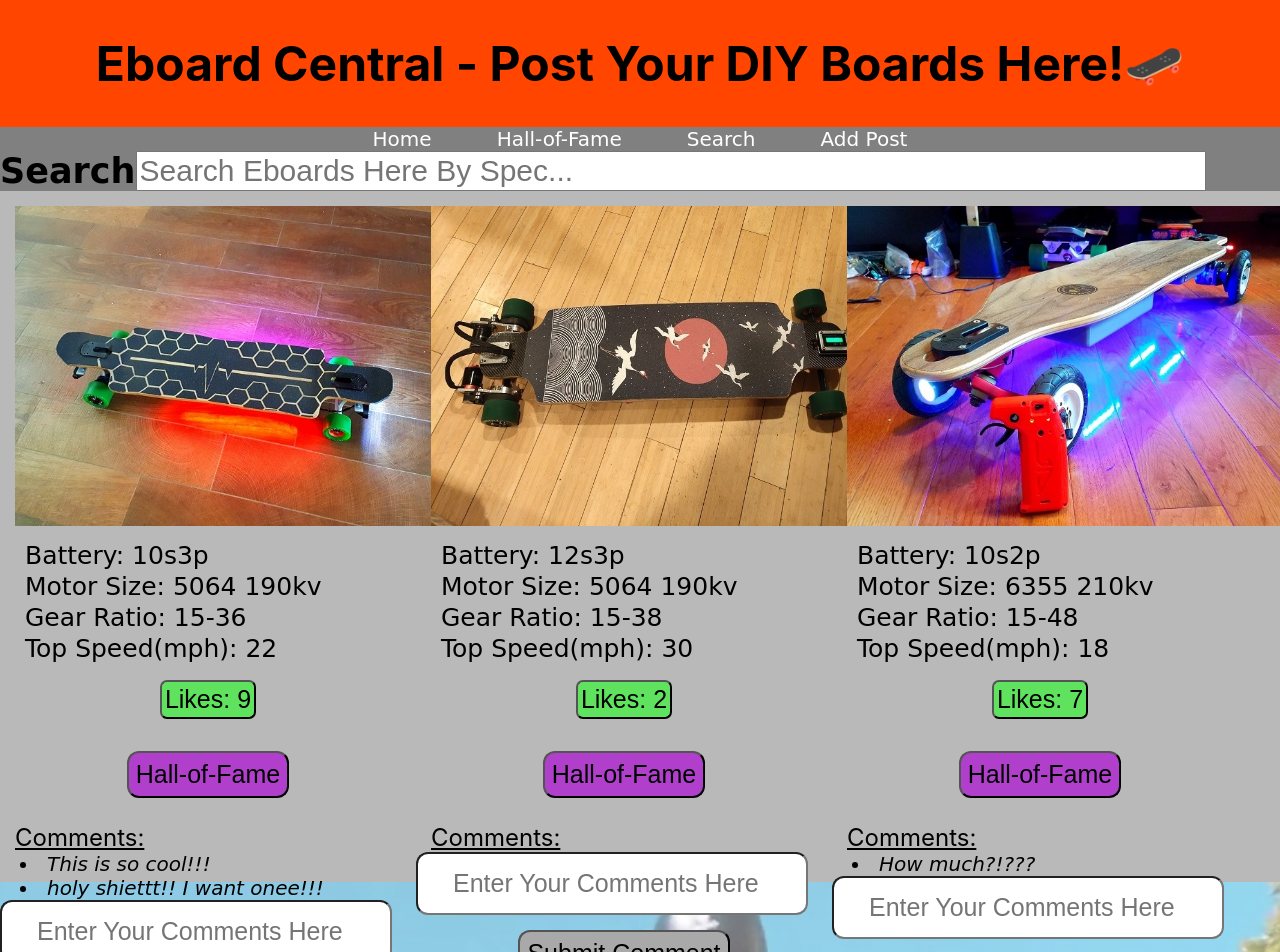
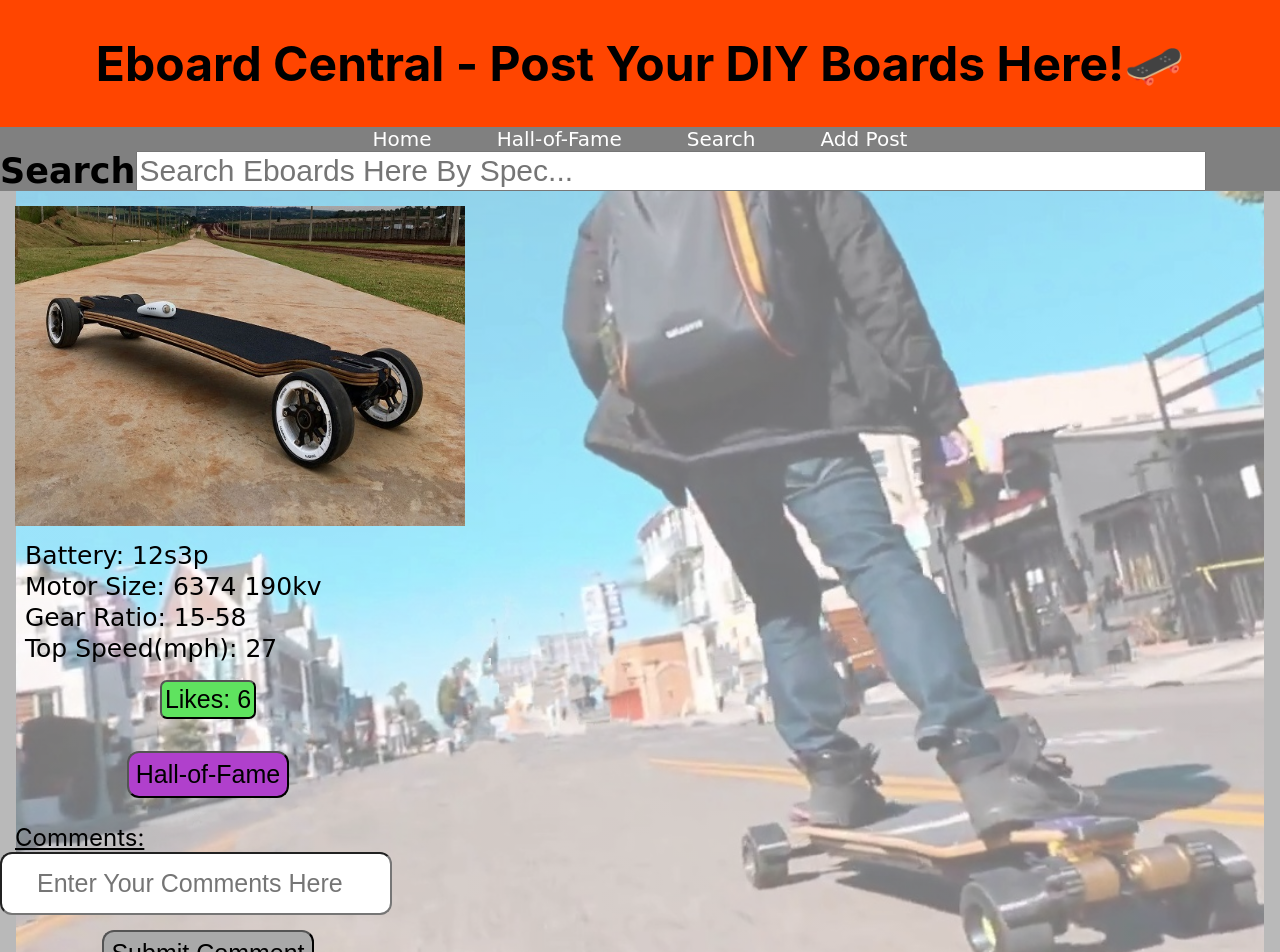
Before and after one commit to codeviith/Phase-2-Project-Eboard, a React (Create React App) app: page /Search in a window 1280 px wide. Shown: the top 952 px of the page. Built offline with nearby package versions, Linux system fonts and the light colour scheme; data requests are answered from the project's data file.

Commit message:
saved changes

```diff
--- a/eboard.json
+++ b/eboard.json
@@ -1,40 +1,17 @@
 {
   "eboards": [
     {
-      "id": 1,
-      "image": "./pics/ID1.jpg",
-      "battery": "10s3p",
-      "motor": "5064 190kv",
-      "gear_ratio": "15-36",
-      "top_speed": "22",
-      "likes": 9,
-      "comment": [
-        "This is so cool!!!",
-        "holy shiettt!! I want onee!!!"
-      ]
-    },
-    {
-      "id": 2,
-      "image": "./pics/ID2.jpeg",
+      "id": 5,
+      "image": "./pics/ID5.jpeg",
       "battery": "12s3p",
-      "motor": "5064 190kv",
-      "gear_ratio": "15-38",
-      "top_speed": "30",
-      "likes": 2,
+      "motor": "6374 190kv",
+      "gear_ratio": "15-58",
+      "top_speed": "27",
+      "likes": 6,
       "comment": []
-    },
-    {
-      "id": 3,
-      "image": "./pics/ID3.jpg",
-      "battery": "10s2p",
-      "motor": "6355 210kv",
-      "gear_ratio": "15-48",
-      "top_speed": "18",
-      "likes": 7,
-      "comment": [
-        "How much?!???"
-      ]
-    },
+    }
+  ],
+  "HallOfFame": [
     {
       "id": 4,
       "image": "./pics/ID4.jpeg",
@@ -48,25 +25,16 @@
       ]
     },
     {
-      "id": 5,
-      "image": "./pics/ID5.jpeg",
-      "battery": "12s3p",
-      "motor": "6374 190kv",
-      "gear_ratio": "15-58",
-      "top_speed": "27",
-      "likes": 6,
-      "comment": []
-    },
-    {
-      "id": 6,
-      "image": "./pics/ID6.jpeg",
-      "battery": "12s3p",
-      "motor": "6384 170kv",
-      "gear_ratio": "direct",
-      "top_speed": "32",
-      "likes": 2,
+      "id": 1,
+      "image": "./pics/ID1.jpg",
+      "battery": "10s3p",
+      "motor": "5064 190kv",
+      "gear_ratio": "15-36",
+      "top_speed": "22",
+      "likes": 9,
       "comment": [
-        "dayum son, direct drive now THATS what im tlaking about."
+        "This is so cool!!!",
+        "holy shiettt!! I want onee!!!"
       ]
     },
     {
@@ -82,6 +50,18 @@
         "dayum look at those wheels good shit!",
         "TAKE MY MONEY!!!!!!!💰💰💰💰💰💰"
       ]
+    },
+    {
+      "id": 6,
+      "image": "./pics/ID6.jpeg",
+      "battery": "12s3p",
+      "motor": "6384 170kv",
+      "gear_ratio": "direct",
+      "top_speed": "32",
+      "likes": 2,
+      "comment": [
+        "dayum son, direct drive now THATS what im tlaking about."
+      ]
     }
   ]
 }
--- a/src/components/EboardPost.js
+++ b/src/components/EboardPost.js
@@ -1,6 +1,6 @@
 import React, {useState} from "react";
 
-function EboardPost({eboard, deletePost, URL}) {
+function EboardPost({eboard, deletePost, addToHallOfFame, URL}) {
     const [likes, setLikes] = useState(eboard.likes)
     const [comments, setComments] = useState(eboard.comment)
     const [commentInput, setCommentInput] = useState("")
@@ -41,6 +41,11 @@ function EboardPost({eboard, deletePost, URL}) {
     function resetCommentInput(e) {
         e.target.reset();
     }
+    function handleClick() {
+        addToHallOfFame(eboard)
+        deletePost(eboard.id)
+    }
+
 
     return (
         <p className="post">
@@ -51,7 +56,7 @@ function EboardPost({eboard, deletePost, URL}) {
                     <p>Gear Ratio: {eboard.gear_ratio}</p>
                     <p>Top Speed(mph): {eboard.top_speed}</p>
                     <p>{<button className="like-button" onClick={updateLikes}>Likes: {likes}</button>}</p>
-                    <p>{<button className="delete-button" onClick={() => deletePost(eboard.id)}>Hall-of-Fame</button>}</p>
+                    <p>{<button className="delete-button" onClick={handleClick}>Hall-of-Fame</button>}</p>
                 </div>
                 <span className="comment-section">Comments:</span>
                 <div className="displayed-comments">
--- a/src/components/EboardsList.js
+++ b/src/components/EboardsList.js
@@ -1,13 +1,15 @@
 import React from "react";
 import EboardPost from "./EboardPost";
 
-function EboardsList ({eboards, deletePost, URL}) {
+function EboardsList ({eboards, deletePost, addToHallOfFame, URL}) {
+
     return (
         <div className="list">
             {eboards.map(eboard => {
                 return <EboardPost key={eboard.id}
                 eboard={eboard}
                 deletePost={deletePost}
+                addToHallOfFame={addToHallOfFame}
                 URL={URL}
                 />
             })}
--- a/src/components/EboardsPage.js
+++ b/src/components/EboardsPage.js
@@ -13,6 +13,7 @@ function EboardsPage() {
 
     const [eboards, setEboards] = useState([])
     const [query, setQuery] = useState("")
+    const [hofBoards, setHofBoards] = useState(null)
 
     useEffect(() => {
         fetch(URL)
@@ -20,6 +21,26 @@ function EboardsPage() {
         .then(eboards => {
             setEboards(eboards);
         })
+    }, [])
+
+    // useEffect(() => {
+    //     fetch("http://127.0.0.1:7000/HallOfFame/")
+    //     .then(data => data.json())
+    //     .then(hofBoards => {
+    //         setHofBoards(hofBoards);
+    //     })
+    // }, [])
+
+
+///Using Asynchonous Method:
+    useEffect(() => {
+        const fetchData = async () => {
+            const data = await fetch("http://127.0.0.1:7000/HallOfFame/")
+            const json = await data.json()
+            setHofBoards(json)
+        }
+
+        fetchData()
     }, [])
 
     function addNewEboards(newBoards) {
@@ -53,6 +74,25 @@ function EboardsPage() {
         })
     }
 
+
+///Hall of Fame
+
+    function addToHallOfFame(hofBoard) {
+        console.log('inside function')
+        fetch("http://127.0.0.1:7000/HallOfFame/", {
+            method: "POST",
+            headers: {
+                "Content-Type": "application/json",
+                "Accept": "application/json"
+            },
+            body: JSON.stringify(hofBoard)
+        }).then(data => data.json())
+        .then(hofBoard => setHofBoards(...hofBoards, hofBoard))
+    }
+
+
+
+
     function updateQuery(e) {
         return setQuery(e.target.value);
     }
@@ -63,6 +103,8 @@ function EboardsPage() {
         (eboard.gear_ratio.includes(query) || eboard.top_speed.includes(query))
     })
 
+    // if (hofBoards.length = 0) return 'loading'
+
     return (
         <main>
             <NavBar/>
@@ -70,18 +112,22 @@ function EboardsPage() {
                 <Route exact path="/">
                     <Intro />
                     <EboardsList eboards={eboards}
+                    addToHallOfFame={addToHallOfFame}
                     deletePost={deletePost}
                     URL={URL}
                     />
                 </Route>
                 <Route path="/HallOfFame">
-                    <HallOfFame />
+                    <HallOfFame hofBoard={hofBoards}/>
+
                 </Route>
                 <Route path="/Search">
                     <Search query={query}
                     updateQuery={updateQuery}
                     />
-                    <EboardsList eboards={filteredEboards}
+                    <EboardsList
+                    eboards={filteredEboards}
+                    addToHallOfFame={addToHallOfFame}
                     deletePost={deletePost}
                     URL={URL}
                     />
--- a/src/components/HallOfFame.js
+++ b/src/components/HallOfFame.js
@@ -1,10 +1,15 @@
 import React from "react";
+import EboardPost from "./EboardPost";
 
-function HallOfFame() {
+function HallOfFame({hofBoard}) {
+console.log(hofBoard)
+
     return (
         <div>
             <h4>Hall-of-Fame</h4>
-            <span className="comming-soon">FEATURE COMING SOON!</span>
+            {hofBoard.map(hofPost => {
+            return <EboardPost key={hofPost.id} eboard={hofPost}/>
+            })}
         </div>
     )
 }
```
Also changed, not shown: 1 other file (tests, documents, lock files or other folders).
